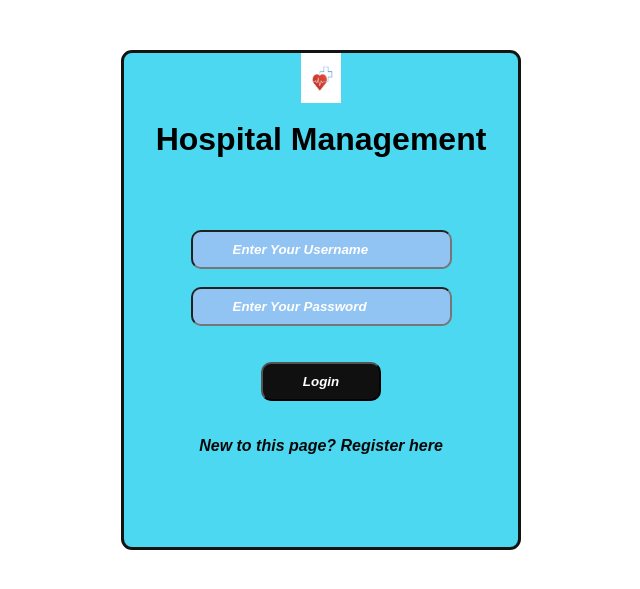
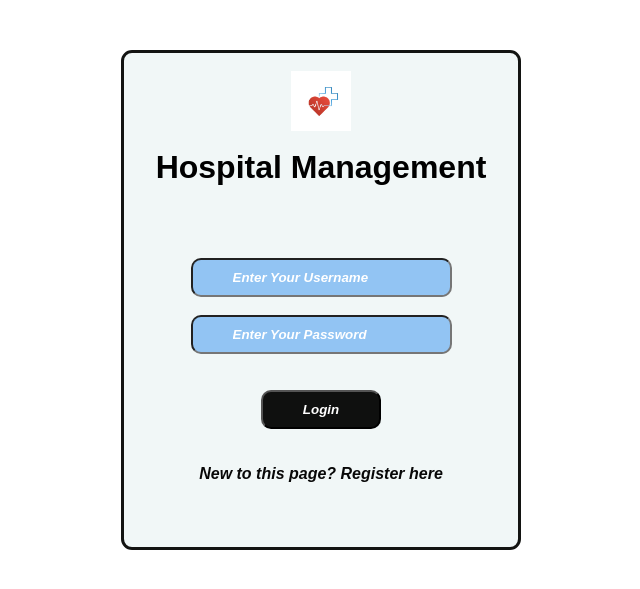
Before and after one commit to RekhuGopal/ExampleFlaskApp, a Flask app: page / in a window 1280 px wide. Shown: the top 589 px of the page, without its empty margins (319-959 px from the left). Run offline with Flask 2, Linux system fonts and the light colour scheme; some libraries are stand-ins or nearby versions.

Commit message:
Made changes

```diff
--- a/static/style.css
+++ b/static/style.css
@@ -4,7 +4,7 @@
 	margin: 0 auto;
 	height: 500px;
 	width: 400px;
-	background-color: #10cbecbf;
+	background-color: #edf4f5bf;
 	border-radius: 11px;
 	margin-top: 50px;
 	border-style: solid;
--- a/templates/login.html
+++ b/templates/login.html
@@ -7,7 +7,8 @@
 	</head>
 	<body>
 		<div class="logincontent" align="center">
-			<img class="loginPageLogo" src="../Images/LoginPageLogo.jpg"/>
+		    </br>
+			<img src="..\Images\LoginPageLogo.jpg" alt="LoginPageLogo" style="width:60px">
 		    </br></br>
 		    <h1>Hospital Management</h1>
 			</br></br></br></br>
```
